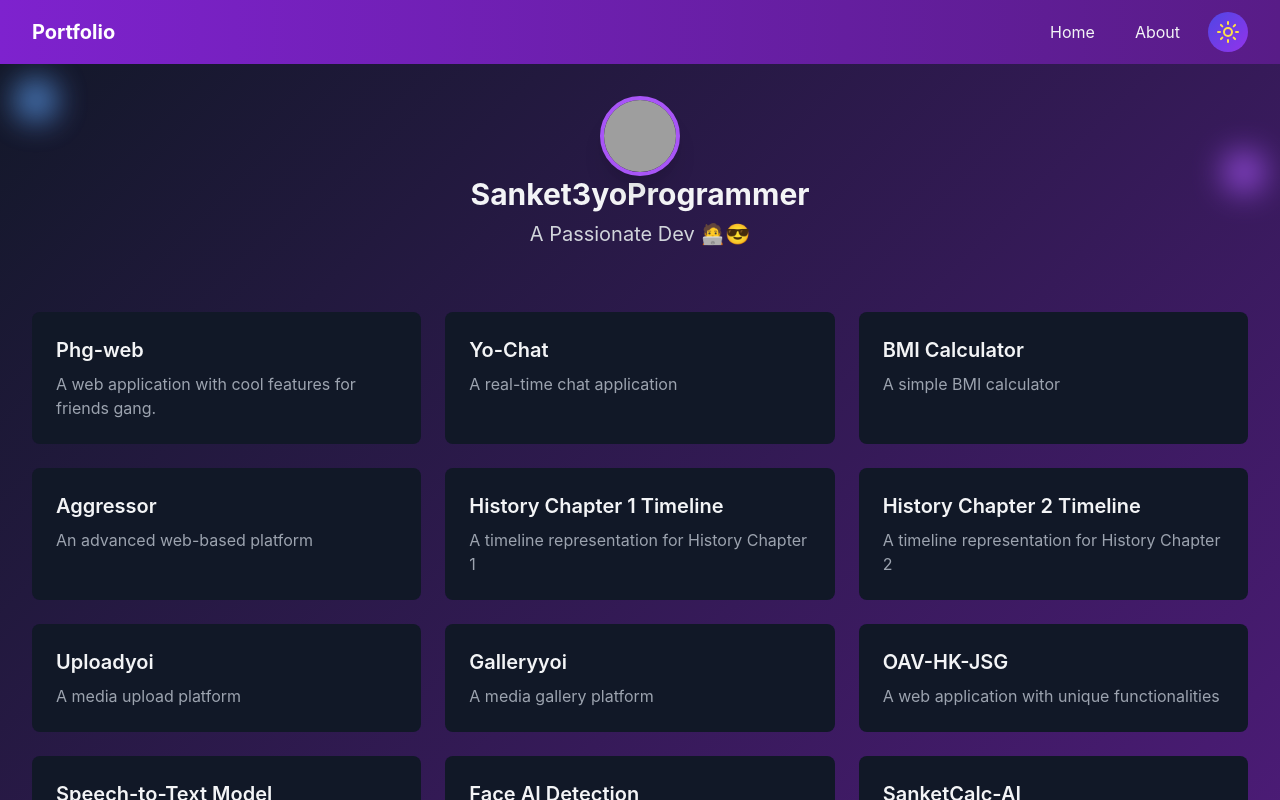
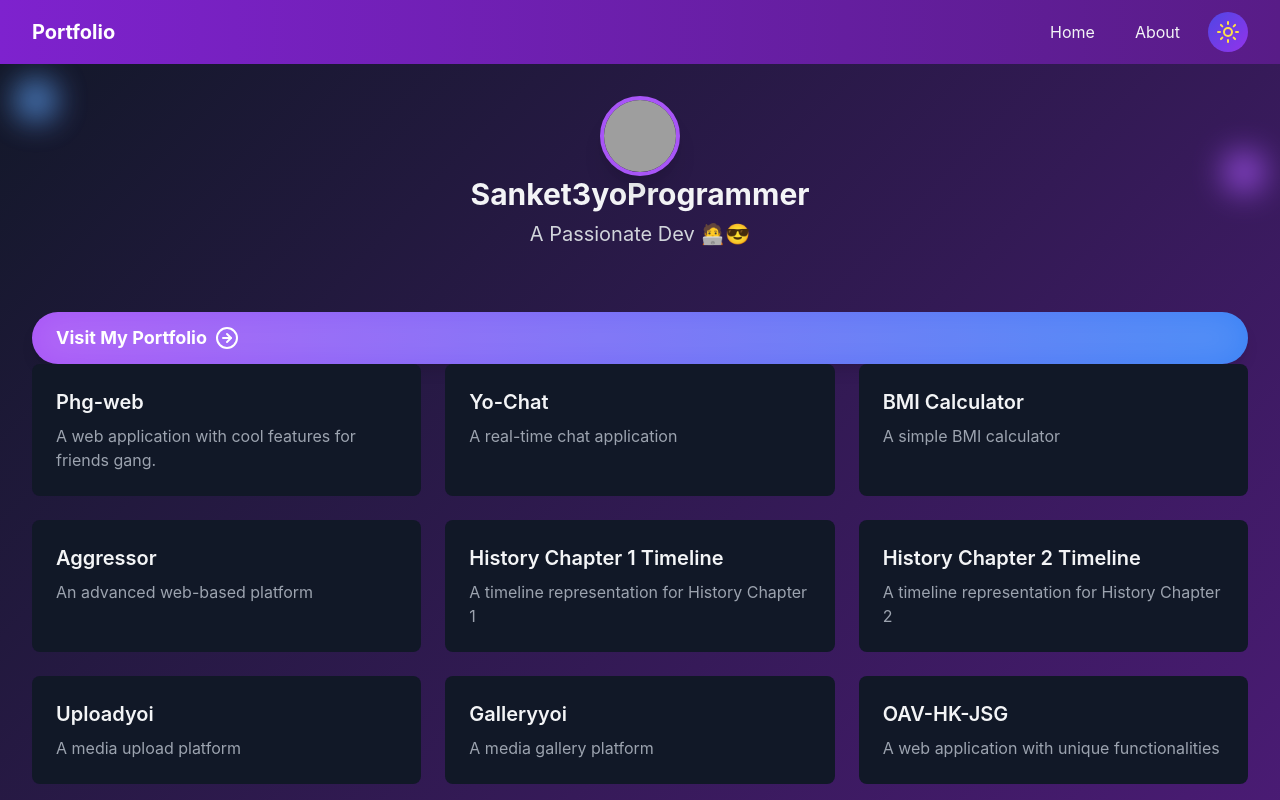
Before and after one commit to Sanket3yoProgrammer/sanketme-projects, a React (Vite) app: page / in a window 1280 px wide. Shown: the top 800 px of the page. Built offline with nearby package versions, Linux system fonts and the light colour scheme; grey boxes are pictures that could not be loaded.

Commit message:
Update App.tsx

```diff
--- a/src/App.tsx
+++ b/src/App.tsx
@@ -1,6 +1,6 @@
 import React, { useState } from 'react';
 import { BrowserRouter as Router, Routes, Route, Link } from 'react-router-dom';
-import { Menu, X, Github, Heart, Mail, Sun, Moon } from 'lucide-react';
+import { Menu, X, Github, Heart, Mail, Sun, Moon, ArrowRightCircle } from 'lucide-react';
 import { motion, AnimatePresence } from 'framer-motion';
 
 const projects = [
@@ -225,7 +225,18 @@ function Home() {
           <h1 className="text-3xl font-bold text-black dark:text-gray-100 mb-2">Sanket3yoProgrammer</h1>
           <p className="text-xl text-gray-700 dark:text-gray-300">A Passionate Dev 🧑‍💻😎</p>
         </div>
-
+<motion.a
+      href="https://sanket3yoprogrammer.vercel.app/"
+      target="_blank"
+      rel="noopener noreferrer"
+      className="relative group flex items-center gap-2 px-6 py-3 rounded-full bg-gradient-to-r from-purple-500 to-blue-500 shadow-lg hover:shadow-2xl transition-all duration-300 text-white font-bold text-lg overflow-hidden"
+      whileHover={{ scale: 1.1 }}
+      whileTap={{ scale: 0.95 }}
+    >
+      <span className="absolute inset-0 bg-white opacity-10 blur-lg rounded-full group-hover:opacity-20 transition-all duration-300" />
+      <span>Visit My Portfolio</span>
+      <ArrowRightCircle className="w-6 h-6 transition-transform duration-300 group-hover:translate-x-2" />
+    </motion.a>
         <div className="grid grid-cols-1 md:grid-cols-2 lg:grid-cols-3 gap-6">
           {projects.map((project) => (
             <motion.div
```
